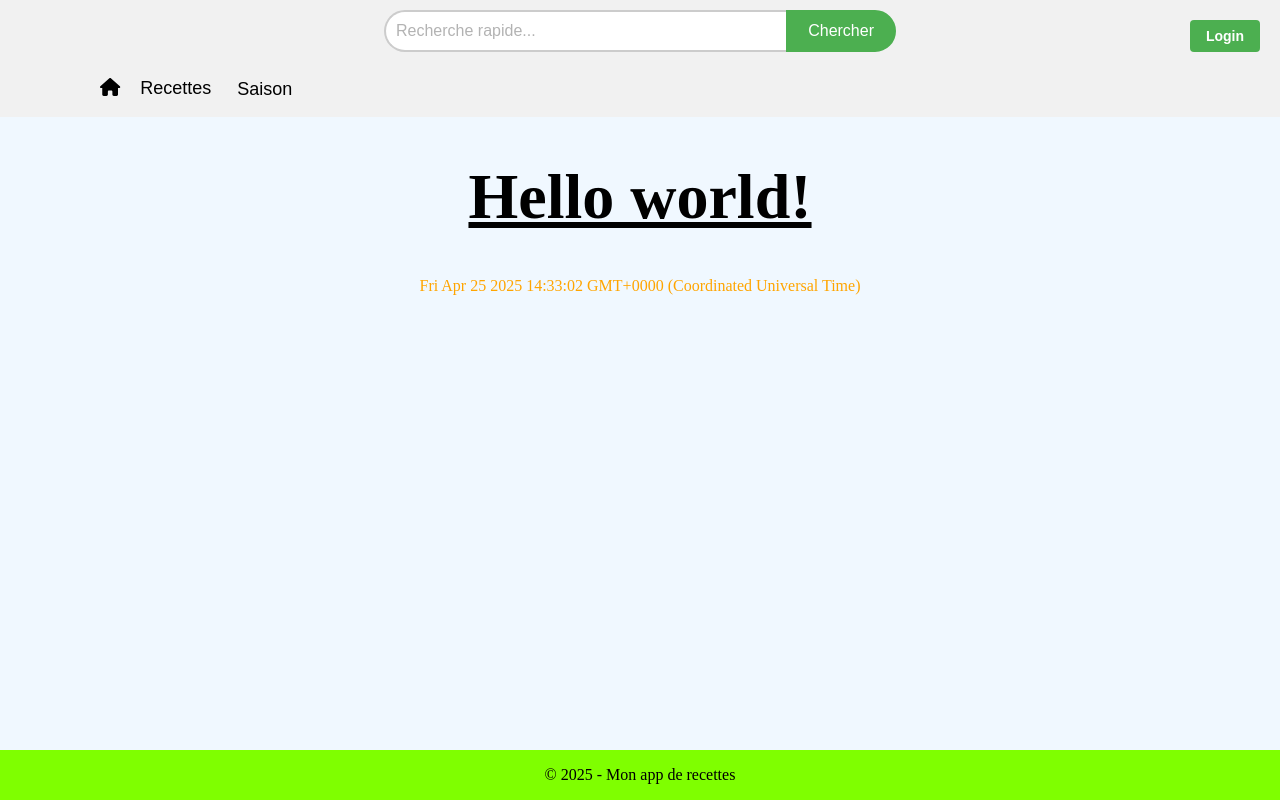
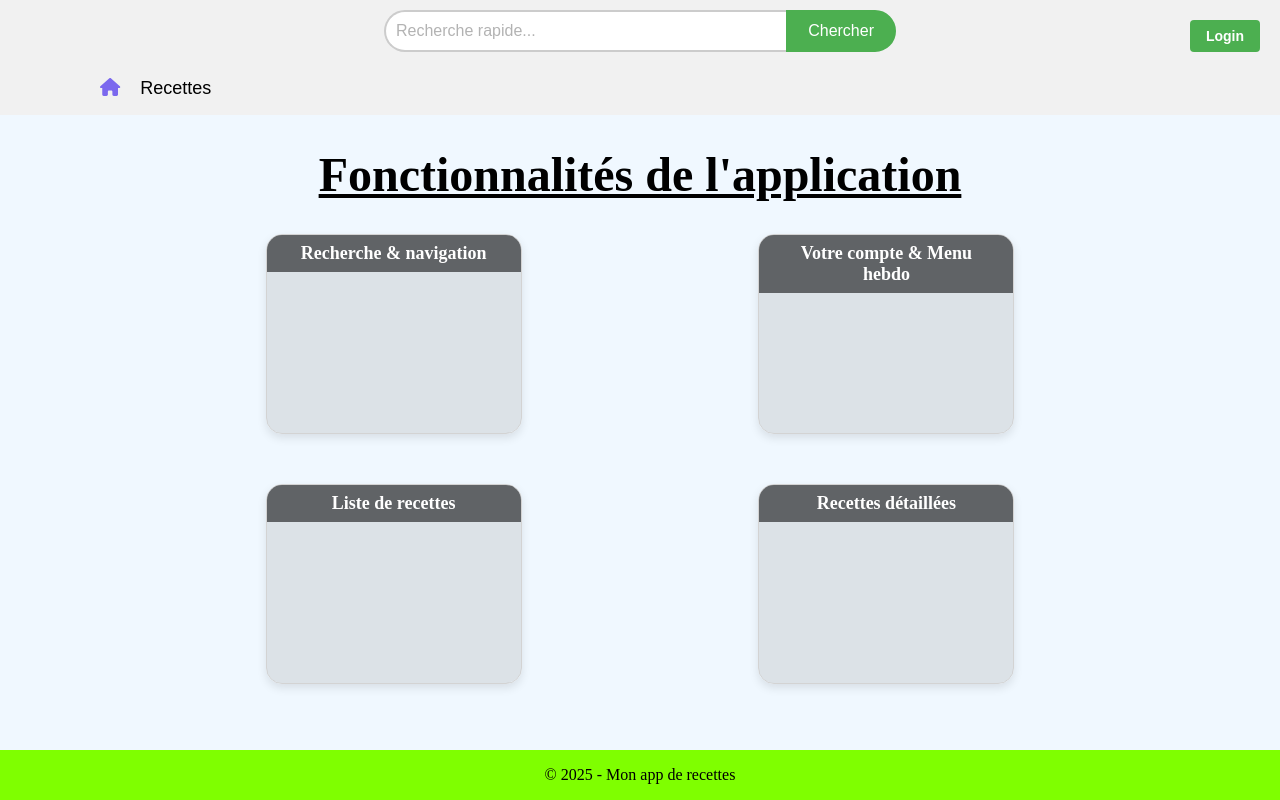
Before and after one commit to Zeulpi/cuisine-front, a React (Create React App) app: page / in a window 1280 px wide. Built offline with nearby package versions, Linux system fonts and the light colour scheme.

Commit message:
Added a generic Card Component, added content in the HomePage : features desciptions in generic Cards, small tweaks in navigation menu

```diff
--- a/src/components/Header/Nav/NavLeft.jsx
+++ b/src/components/Header/Nav/NavLeft.jsx
@@ -3,20 +3,27 @@ import { Link } from 'react-router-dom';
 import ReactDOM from 'react-dom'
 import { FontAwesomeIcon } from '@fortawesome/react-fontawesome'
 import { faHouse } from '@fortawesome/free-solid-svg-icons';
+import { useLocation } from 'react-router';
 
 const NavLeft = () => {
     const [isDropdownOpen, setIsDropdownOpen] = useState(false);
+    const location = useLocation();
+
+    const isHome = (location.pathname == '/') ? true : false;
+    const isRecipe = ((location.pathname).includes('/recipe')) ? true : false;
+    const locationColor = 'MediumSlateBlue';
+    const locationNotColor = 'black';
 
     return (
         <div className="left-nav">
             <ul>
-                <li><Link to="/"><FontAwesomeIcon icon={faHouse} /></Link></li>
-                <li><Link to="/recipes">Recettes</Link></li>
+                <li><Link to="/"><FontAwesomeIcon icon={faHouse} color={isHome? locationColor : locationNotColor} /></Link></li>
+                <li><Link to="/recipes"><span style={{color: (isRecipe) ? locationColor : locationNotColor}}>Recettes</span></Link></li>
                 <li>
-                <button onClick={() => setIsDropdownOpen(!isDropdownOpen)}>
+                {/* <button onClick={() => setIsDropdownOpen(!isDropdownOpen)}>
                     Saison {isDropdownOpen && "↓"}
                 </button>
-                {isDropdownOpen && <ul><li>Option 1</li><li>Option 2</li></ul>}
+                {isDropdownOpen && <ul><li>Option 1</li><li>Option 2</li></ul>} */}
                 </li>
             </ul>
         </div>
--- a/src/components/Header/Nav/NavRight.jsx
+++ b/src/components/Header/Nav/NavRight.jsx
@@ -1,17 +1,23 @@
 import React, { useState } from 'react';
 import { Link } from 'react-router-dom';
 import { useAppDispatch, useAppSelector } from './../../../store/reducers/store';  // Importer les hooks Redux
+import { useLocation } from 'react-router';
 
 const NavRight = () => {
     // Utilisation de useSelector pour récupérer l'état de l'authentification dans le store Redux
     const { userEmail, isLoggedIn } = useAppSelector((state) => state.auth);
+    const location = useLocation();
+
+    const isPlanner = ((location.pathname).includes('/user/planner')) ? true : false;
+    const locationColor = 'MediumSlateBlue';
+    const locationNotColor = 'black';
 
     return (
         <div className="right-nav">
             {isLoggedIn && (
                 <ul>
                     <li><Link to="user/inventory">Frigo</Link></li>
-                    <li><Link to="user/planner">Planner</Link></li>
+                    <li><Link to="user/planner" style={{color: (isPlanner) ? locationColor : locationNotColor}}>Planner</Link></li>
                 </ul>
             )}
         </div>
--- a/src/components/Recipe/RecipeCardComponent.jsx
+++ b/src/components/Recipe/RecipeCardComponent.jsx
@@ -1,4 +1,4 @@
-import React, { useEffect, useState, useRef, use } from 'react';
+import React, { useEffect, useState, useRef } from 'react';
 import PropTypes from 'prop-types';
 import { useNavigate, useLocation } from 'react-router';
 import { slugify } from '../../utility/slugify.js';
--- /dev/null
+++ b/src/components/Utils/CardComponent.jsx
@@ -0,0 +1,97 @@
+import React, { useEffect, useState, useRef } from 'react';
+import PropTypes from 'prop-types';
+import { useNavigate, useLocation } from 'react-router';
+import { slugify } from '../../utility/slugify.js';
+import { getTextColor } from '../../utility/getTextColor.js';
+import { FontAwesomeIcon } from '@fortawesome/react-fontawesome';
+import { faClock } from '@fortawesome/free-solid-svg-icons';
+import { getResource } from '../../resources/back-constants.js';
+import { ROUTES, RESOURCE_ROUTES } from '../../resources/routes-constants.js';
+import '../../styles/CardComponent.css';
+
+
+export default function CardComponent({ cardName=null, isModal = false, cardWidth='100%', cardImg=null, cardCursor="help", cardDescription = null }) {
+  const navigate = useNavigate();
+  const [firstRender, setFirstRender] = useState(true);
+  const cardImage = cardImg;
+  const isDefaultImage = !cardImage;
+  const bgImage = isDefaultImage
+  ? getResource(RESOURCE_ROUTES.RECIPE_IMAGE_ROUTE, RESOURCE_ROUTES.DEFAULT_RECIPE_IMAGE)
+  : getResource(RESOURCE_ROUTES.RECIPE_IMAGE_ROUTE, encodeURIComponent(cardImage));
+
+
+  const handleHover = (event) => {
+    const card = event.currentTarget;
+    event.stopPropagation();
+    const cardDescription = card.querySelector('.card-description');
+    if (cardDescription) {
+      cardDescription.style.display = 'flex'; // change le display en 'flex'
+    }
+  };
+  const handleMouseOut = (event) => {
+    const card = event.currentTarget;
+    event.stopPropagation();
+    const cardDescription = card.querySelector('.card-description'); // sélectionne l'élément .card-description
+    if (cardDescription) {
+      cardDescription.style.display = 'none'; // réinitialise le display en 'none'
+    }
+  };
+
+  const handleClick = () => {
+    console.log("handle click");
+  };
+
+  return (
+    <>
+      <div className="basic-card" style={{ '--basic-card-width': cardWidth }} >
+        <>
+          {isModal && (
+            <button className='card-remove' style={{display: (isModal) ? 'block' : 'none'}} onClick={() => {(isModal) ?handleClick():null}}>X</button>
+          )}
+        </>
+        <div className="card-content"
+          onClick={() => {(isModal) ? null : handleClick()}}
+          style={{'--basic-card-cursor': (isModal) ? 'default' : cardCursor}}
+        >
+          <div className="card-header">
+            {cardName}
+          </div>
+          <div className='card-body' onMouseOver={handleHover} onMouseOut={handleMouseOut}>
+            <img className={`card-background ${isDefaultImage ? 'default-background' : ''}`}
+              src={bgImage} alt=""
+              onClick={() => {(isModal) ? handleClick() : null}}
+              style={{cursor: (isModal) ? 'pointer' : 'var(--card-cursor)'}}
+            />
+            <div className='card-description'>{cardDescription}</div>
+          </div>
+
+          <div className="card-footer">
+            {(isModal) ?
+              (
+                <>
+                <div className="card-footer-modal">
+                  <span></span>
+                </div>
+                </>
+              ) : (
+                <>
+                <div className="card-footer-nomodal">
+                  <span></span>
+                </div>
+                </>
+              )}
+          </div>
+        </div>
+      </div>
+    </>
+  );
+}
+
+CardComponent.propTypes = {
+  cardName: PropTypes.string,
+  isModal: PropTypes.bool,
+  cardWidth: PropTypes.string,
+  cardImg: PropTypes.string,
+  cardCursor: PropTypes.string,
+  cardDescription: PropTypes.string,
+};
--- a/src/pages/HomePage.jsx
+++ b/src/pages/HomePage.jsx
@@ -1,5 +1,7 @@
 import React from 'react'
 import DateDisplay from '../components/DateDisplay'
+import CardComponent from '../components/Utils/CardComponent'
+import '../styles/home.css'
 
 const HomePage = () => {
     return (
@@ -8,9 +10,37 @@ const HomePage = () => {
                 {(`${process.env.REACT_APP_APP_NAME}`)}
             </title>
 
-            <div style={{ position: 'relative', width: '100%', display: 'flex', justifyContent: 'center', alignItems: 'center', flexDirection: 'column' }}>
-                <h1 style={{ fontSize: '4em' }}>Hello world!</h1>
-                <DateDisplay />
+            <div className='home-container'>
+                <div className='home-header'>
+                <h1 style={{ fontSize: '3em' }}>Fonctionnalités de l&#39;application</h1>
+                </div>
+                {/* <DateDisplay /> */}
+                <div className='home-cards-container'>
+                    <CardComponent
+                        cardName="Recherche & navigation"
+                        cardImg={null}
+                        cardWidth="20vw"
+                        cardDescription="Naviguez avec les menus, ou effectuez une recherche rapide de recette"
+                    />
+                    <CardComponent
+                        cardName="Votre compte & Menu hebdo"
+                        cardImg={null}
+                        cardWidth="20vw"
+                        cardDescription="Accédez a vos informations personnelles, et vous pouvez les modifier. Vous pouvez aussi accéder a votre menu hebdomadaire : Customiser le menu de la semaine en cours ou de la semaine suivante, et consulter les menus des semaines passées. Pour la semaine en cours et la prochaine, vous pouvez aussi obtenbir la liste des ingrédients nécessaires pour la semaine"
+                    />
+                    <CardComponent
+                        cardName="Liste de recettes"
+                        cardImg={null}
+                        cardWidth="20vw"
+                        cardDescription="Recherchez parmi toutes les recettes de l'application, et filtrez les recettes par nom/tags/..."
+                    />
+                    <CardComponent
+                        cardName="Recettes détaillées"
+                        cardImg={null}
+                        cardWidth="20vw"
+                        cardDescription="Accéder aux détail des recettes et suivez les pas à pas"
+                    />
+                </div>
             </div>
         </>
     )
--- /dev/null
+++ b/src/styles/CardComponent.css
@@ -0,0 +1,137 @@
+.basic-card {
+    --basic-card-width: 100%;
+    --basic-card-height: 200px;
+    --basic-card-cursor: help;
+    display: flex;
+    justify-content: center;
+    align-items: center;
+    background-size: cover;
+    background-position: center;
+    border-radius: 1rem;
+    border: 1px solid lightgray;
+    overflow: hidden;
+    box-shadow: 0 4px 10px rgba(0, 0, 0, 0.1);
+    transition: transform 0.3s ease;
+    margin-bottom: 50px;
+    width: var(--basic-card-width);
+    max-width: 450px;
+    aspect-ratio: 3 / 2; /* plus compact que 4/3 */
+    min-height: var(--basic-card-height);
+  }
+
+  .basic-card:hover {
+    transform: scale(1.01);
+  }
+
+  .card-remove {
+    position: absolute;
+    top: 0.5rem;
+    right: 0.5rem;
+    background-color: red;
+    border-radius: 50%;
+    padding: 0.2rem;
+    cursor: var(--basic-card-cursor);
+    z-index: 2;
+    transition: background-color 0.3s ease;
+    width: 1.5rem;
+    height: 1.5rem;
+  }
+  .card-content {
+    /* position: relative; */
+    z-index: 1;
+    display: flex;
+    flex-direction: column;
+    justify-content: space-between;
+    width: 100%;
+    height: 100%;
+    cursor: var(--basic-card-cursor);
+  }
+
+  .card-header {
+  background-color: rgba(0, 0, 0, 0.6);
+  color: white;
+  font-size: 1.125rem;
+  font-weight: 600;
+  text-align: center;
+  padding: 0.5rem 1rem;
+}
+
+.card-body {
+  position: relative;
+  top: 0;
+}
+
+.card-bg-container{
+  display: flex;
+  max-width: 100%;
+  justify-content: center;
+  max-height: 100%;
+}
+
+.card-background {
+  /* position: relative;
+  inset: 0;
+  background-repeat: no-repeat;
+  background-size: contain;
+  background-position: center;
+  z-index: 0; */
+  object-position: center;
+  object-fit: cover;
+  max-width: 100%;
+  z-index: 0;
+  overflow: hidden;
+  transition: opacity 0.3s ease;
+}
+
+.default-card-background {
+  opacity: 0.25;
+  filter: grayscale(10%);
+}
+
+.card-description{
+  position: absolute;
+  display: none;
+  background-color: black;
+  color: white;
+  opacity: 60%;
+  top: 0;
+  height: 100%;
+  width: 100%;
+  padding: 5%;
+}
+.card-footer {
+  background-color: rgba(255, 255, 255, 0.92);
+  display: flex;
+  justify-content: space-between;
+  align-items: center;
+  flex-wrap: wrap;
+  padding: 0.5rem 1rem;
+  gap: 0.5rem;
+  font-size: 0.875rem;
+}
+
+  .card-duration {
+    display: flex;
+    align-items: center;
+    gap: 0.4rem;
+    color: #4b5563;
+  }
+
+  .icon-clock {
+    width: 1rem;
+    height: 1rem;
+  }
+
+  .card-tags {
+    display: flex;
+    flex-wrap: wrap;
+    gap: 0.3rem;
+  }
+
+  .card-tag {
+    padding: 0.2rem 0.5rem;
+    border-radius: 9999px;
+    font-size: 0.75rem;
+    font-weight: 500;
+    white-space: nowrap;
+  }
--- a/src/styles/Header/nav/nav.css
+++ b/src/styles/Header/nav/nav.css
@@ -19,7 +19,6 @@
 
   .left-nav a {
     text-decoration: none;
-    color: black;
     font-size: 18px;
   }
 
--- /dev/null
+++ b/src/styles/home.css
@@ -0,0 +1,20 @@
+.home-container {
+    display: flex;
+    flex-direction: column;
+    justify-content: center;
+}
+
+.home-header {
+    display: flex;
+    justify-content: center;
+}
+
+.home-cards-container{
+    padding: 0 10%;
+    display: flex;
+    max-width: 80%;
+    margin: auto;
+    flex-wrap: wrap;
+    justify-content: space-between;
+    gap: 25%
+}
```
